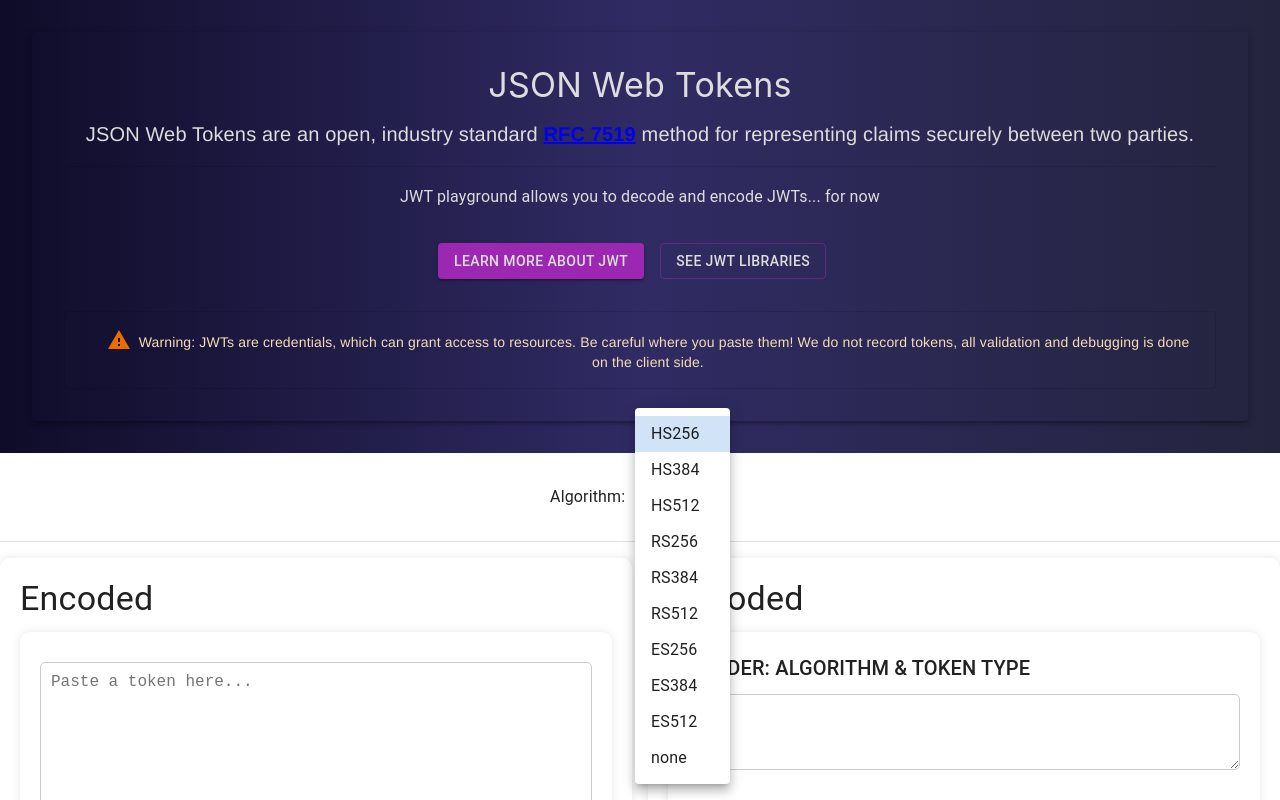
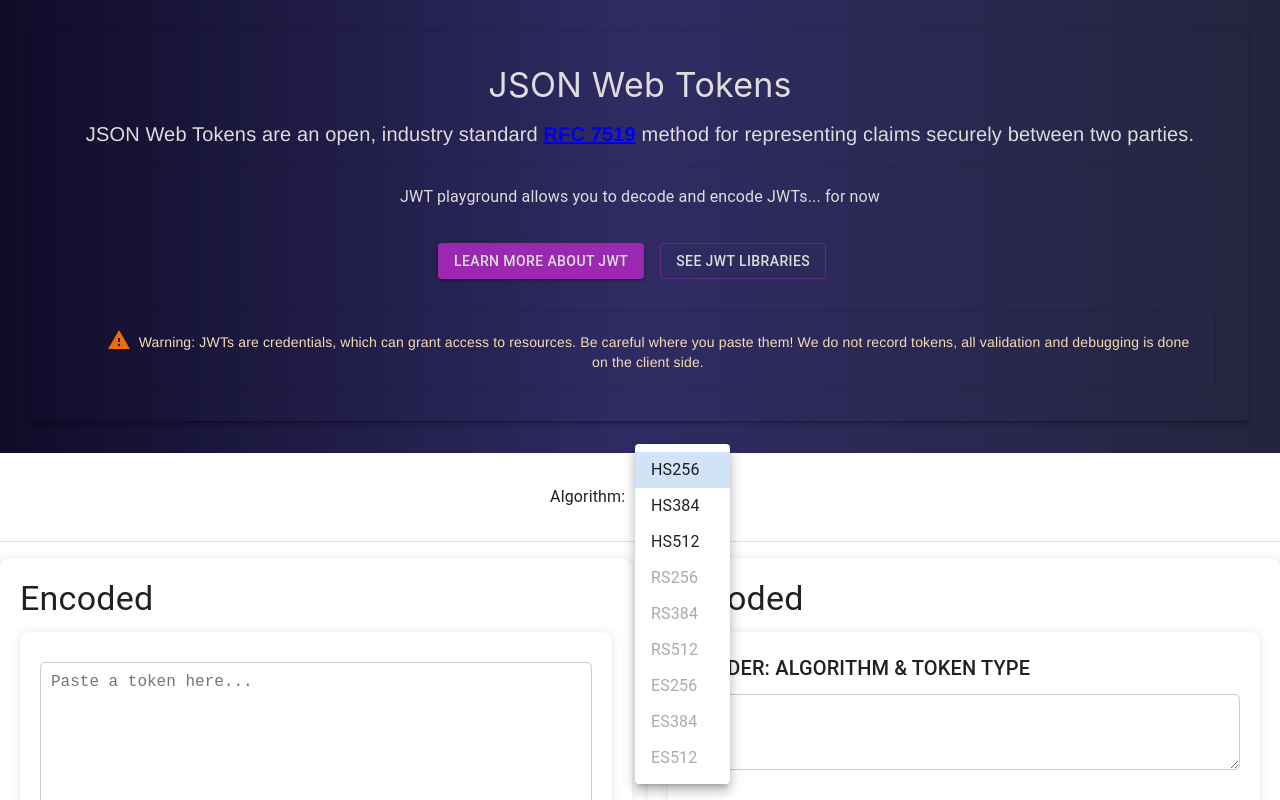
Before and after one commit to chamathns/jwt-playground, a React (Create React App) app: page / in a window 1280 px wide. Both pictures are taken after a click on the element "HS256". Shown: the top 800 px of the page. Built offline with nearby package versions, Linux system fonts and the light colour scheme.

Commit message:
handle algorithm change

```diff
--- a/src/AlgorithmSelect.jsx
+++ b/src/AlgorithmSelect.jsx
@@ -9,13 +9,12 @@ function AlgorithmSelect({ algorithm, handleAlgorithmChange }) {
                 <MenuItem value="HS256">HS256</MenuItem>
                 <MenuItem value="HS384">HS384</MenuItem>
                 <MenuItem value="HS512">HS512</MenuItem>
-                <MenuItem value="RS256">RS256</MenuItem>
-                <MenuItem value="RS384">RS384</MenuItem>
-                <MenuItem value="RS512">RS512</MenuItem>
-                <MenuItem value="ES256">ES256</MenuItem>
-                <MenuItem value="ES384">ES384</MenuItem>
-                <MenuItem value="ES512">ES512</MenuItem>
-                <MenuItem value="none">none</MenuItem>
+                <MenuItem value="RS256" disabled>RS256</MenuItem>
+                <MenuItem value="RS384" disabled>RS384</MenuItem>
+                <MenuItem value="RS512" disabled>RS512</MenuItem>
+                <MenuItem value="ES256" disabled>ES256</MenuItem>
+                <MenuItem value="ES384" disabled>ES384</MenuItem>
+                <MenuItem value="ES512" disabled>ES512</MenuItem>
             </Select>
         </Box>
     );
--- a/src/App.jsx
+++ b/src/App.jsx
@@ -33,13 +33,36 @@ function App() {
     setAlgorithm(event.target.value);
   };
 
+  useEffect(() => {
+    if (jwt) {
+      const parts = jwt.split('.');
+      const header = JSON.parse(atob(parts[0]));
+      header.alg = algorithm;
+      const newHeader = btoa(JSON.stringify(header));
+      const newJwt = `${newHeader}.${parts[1]}.${parts[2]}`;
+      setJwt(newJwt);
+    }
+  }, [algorithm]);
+
   const verifyAndSetJwt = (newJwt) => {
     setJwt(newJwt);
     const parts = newJwt.split('.');
     if (parts.length === 3) {
-      setDecodedHeader(atob(parts[0]));
+      const decodedHeaderStr = atob(parts[0]);
+      setDecodedHeader(decodedHeaderStr);
+      const decodedHeader = JSON.parse(decodedHeaderStr);
+
       setDecodedPayload(atob(parts[1]));
-      setIsSignatureValid(KJUR.jws.JWS.verify(newJwt, secretKey, [algorithm]));
+
+      const jwtAlgorithm = decodedHeader.alg;
+
+      const acceptedAlgorithms = ['HS256', 'HS384', 'HS512'];
+      if (acceptedAlgorithms.includes(jwtAlgorithm)) {
+        setIsSignatureValid(KJUR.jws.JWS.verifyJWT(newJwt, secretKey, {alg: [jwtAlgorithm]}));
+      } else {
+        console.error(`Algorithm '${jwtAlgorithm}' is not accepted.`);
+        setIsSignatureValid(false);
+      }
     }
   };
 
```
